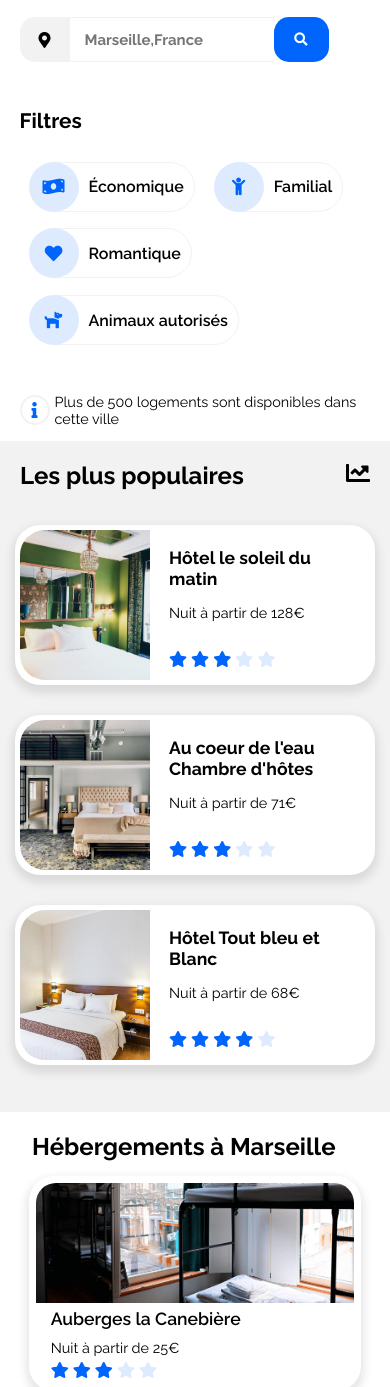
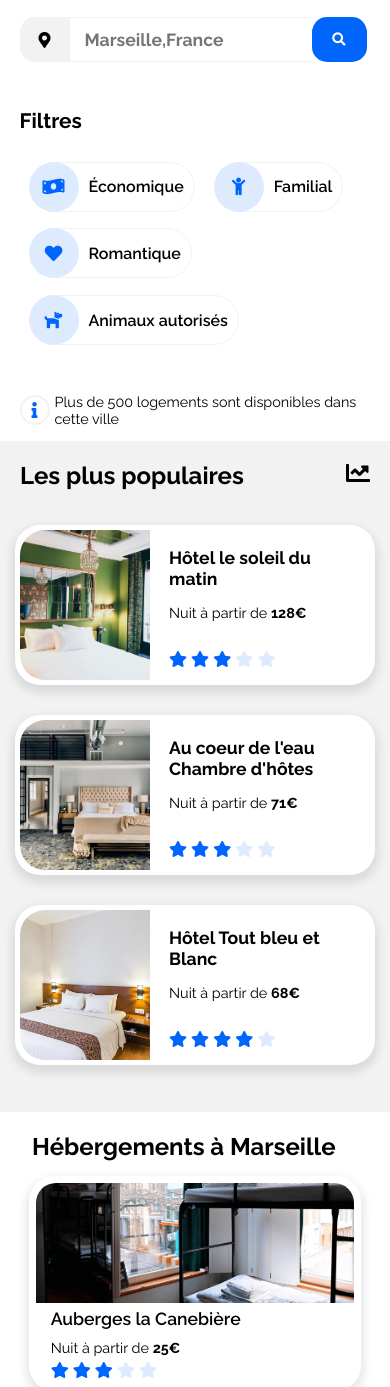
Before and after one commit to SylvainLeDEV/P2_OpenClassRooms, a plain HTML site: page index.html in a window 390 px wide. Shown: the part 226-1613 px from the top of the page. Drawn offline with Linux system fonts and the light colour scheme.

Commit message:
Amélioration CSS

```diff
--- a/style.css
+++ b/style.css
@@ -358,6 +358,9 @@ header li a {
 .cards_hebergements p, .hebergements_star {
     margin: 5px 15px;
 }
+.cards_infos_hebergements > p > span{
+    font-weight: bold;
+}
 
 /*---------------- Afficher plus --------------------*/
 
@@ -440,6 +443,9 @@ header li a {
 }
 .popular_star{
     padding-top: 15px ;
+}
+.card_infos > p > span{
+    font-weight: bold;
 }
 
 
@@ -797,14 +803,10 @@ footer li a {
         display: block;
         line-height: initial;
     }
-    #header_research input[type="text"]{
-        font-size: 15px;
-    }
 
     /*---- Filtres --------------------------------*/
     .filtres_btn{
         display: grid;
-        flex-wrap: nowrap;
         grid-template-columns:1fr 1fr ;
         grid-template-rows: 1fr 1fr 1fr 1fr;
         grid-template-areas:
```
